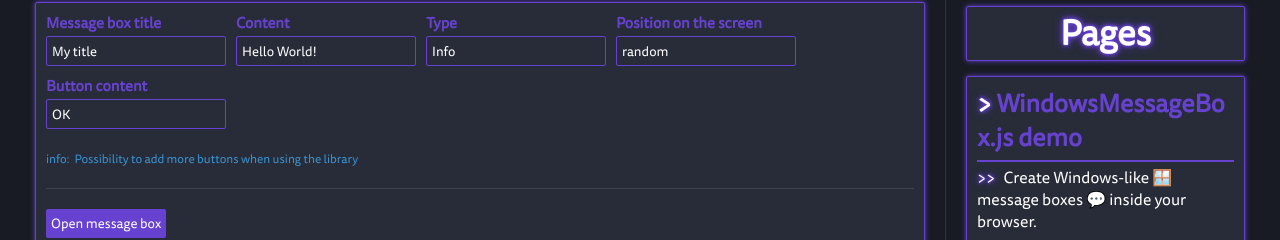
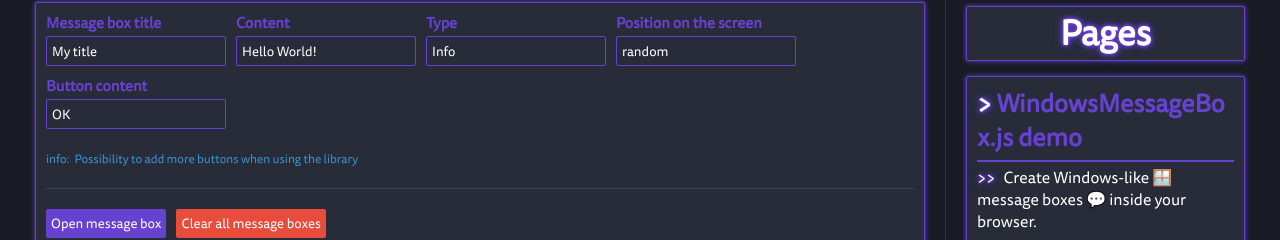
Before and after one commit to SkwalExe/skwal-net-v1, a PHP site: page /windowsMessageBox in a window 1280 px wide. Shown: the part 248-488 px from the top of the page. Run offline with PHP 8.4, Linux system fonts and the light colour scheme; some libraries are stand-ins or nearby versions.

Commit message:
add button to remove all msgboxes on the screen (#61)

```diff
--- a/src/windowsMessageBox/index.php
+++ b/src/windowsMessageBox/index.php
@@ -80,7 +80,11 @@ include("{$_SERVER['DOCUMENT_ROOT']}/php/global.php");
 
                     <p class="info">Possibility to add more buttons when using the library</p>
                     <hr>
-                    <button class="messageBox">Open message box</button>
+
+                    <div class="flexwrap">
+                        <button class="messageBox">Open message box</button>
+                        <button class="red" onclick="windowsMessageBox.removeAll()">Clear all message boxes</button>
+                    </div>
                 </div>
                 <div class="box glowing">
                     <div class="input">
```
